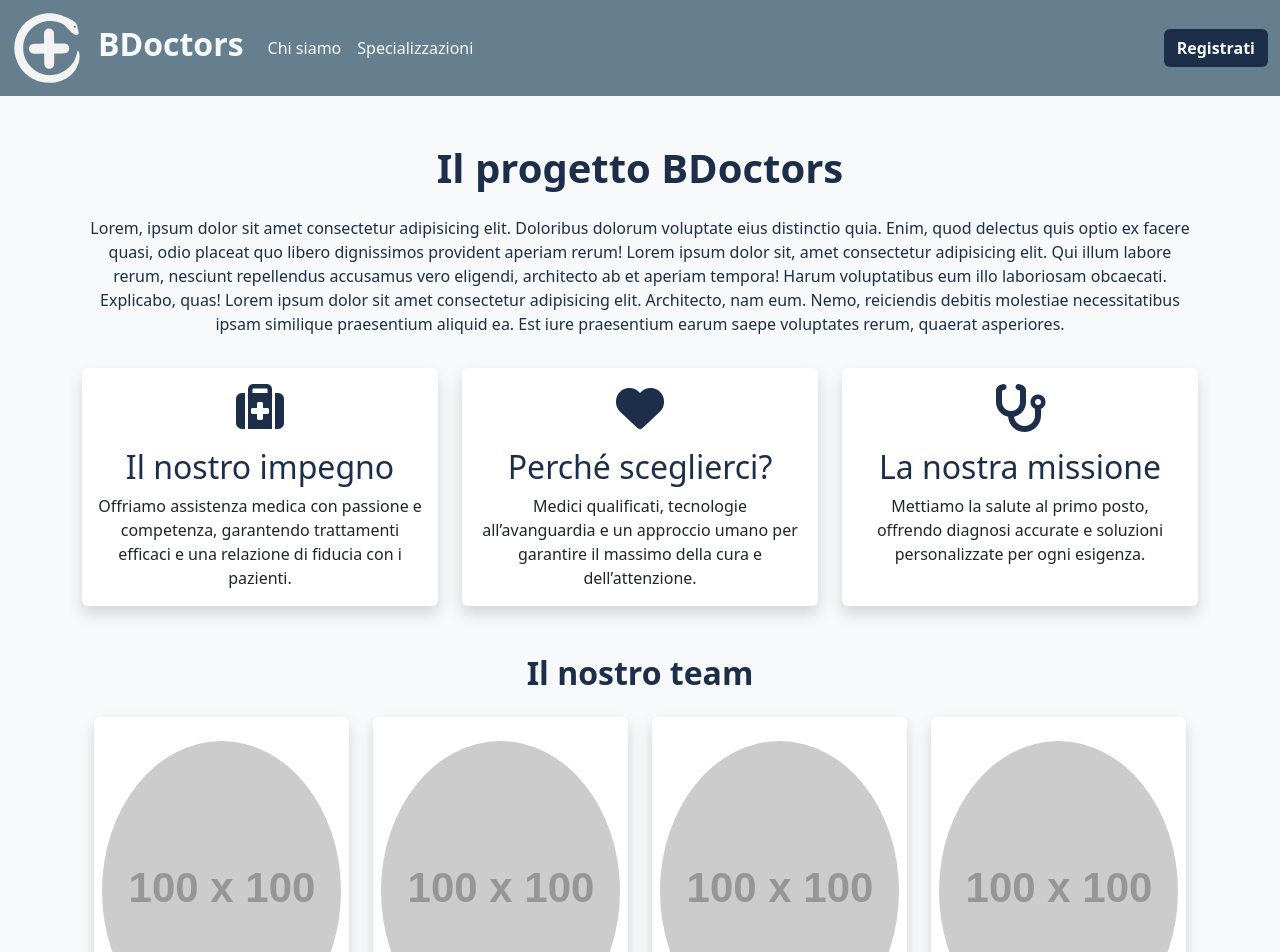
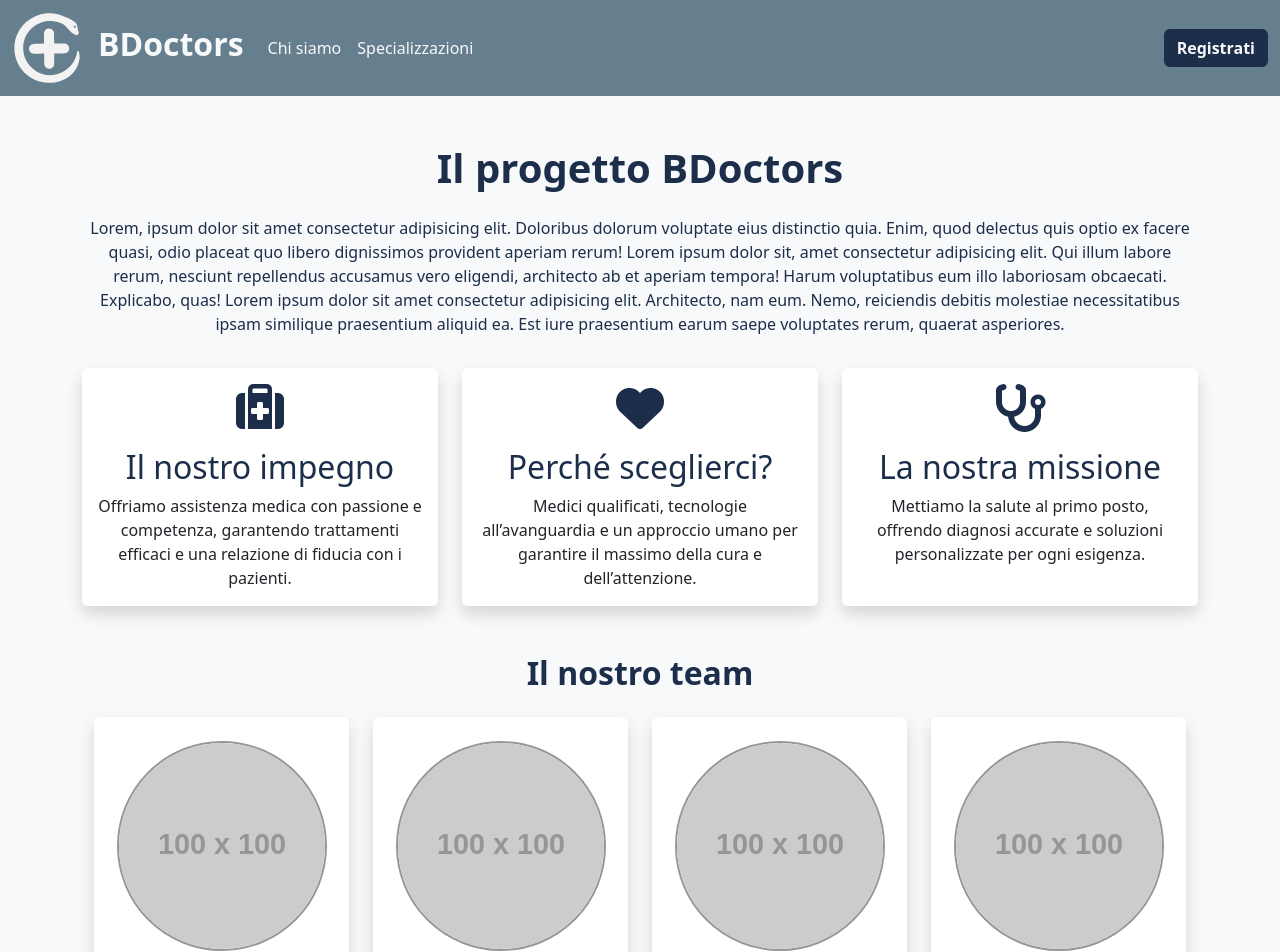
Before and after one commit to DanielaEsposito/doctors-frontend, a React (Vite) app: page /about in a window 1280 px wide. Shown: the top 952 px of the page. Built offline with nearby package versions, Linux system fonts and the light colour scheme.

Commit message:
nicer-about-img

```diff
--- a/src/assets/css/index.css
+++ b/src/assets/css/index.css
@@ -226,3 +226,14 @@ textarea.form-control {
 .doctor-show-img {
   width: 500px;
 }
+
+/* about page */
+
+.round-image-hp-about {
+  width: 210px;
+  height: 210px;
+  border-radius: 50%;
+  overflow: hidden;
+  object-fit: cover;
+  border: 2px solid rgb(150, 150, 150);
+}
--- a/src/pages/AboutPage.jsx
+++ b/src/pages/AboutPage.jsx
@@ -79,7 +79,7 @@ export default function AboutPage() {
               <div className="card h-100 p-2 border-0 shadow text-center">
                 <img
                   src="https://placehold.co/100x100"
-                  className="card-img-top rounded-circle mx-auto mt-3"
+                  className="card-img-top img-fluid round-image-hp-about mx-auto mt-3"
                   alt="Dottore 1"
                 />
                 <div className="card-body my-2">
@@ -92,7 +92,7 @@ export default function AboutPage() {
               <div className="card h-100 p-2 border-0 shadow text-center">
                 <img
                   src="https://placehold.co/100x100"
-                  className="card-img-top rounded-circle mx-auto mt-3"
+                  className="card-img-top img-fluid round-image-hp-about mx-auto mt-3"
                   alt="Dottoressa 2"
                 />
                 <div className="card-body my-2">
@@ -105,7 +105,7 @@ export default function AboutPage() {
               <div className="card h-100 p-2 border-0 shadow text-center">
                 <img
                   src="https://placehold.co/100x100"
-                  className="card-img-top rounded-circle mx-auto mt-3"
+                  className="card-img-top img-fluid round-image-hp-about mx-auto mt-3"
                   alt="Dottore 3"
                 />
                 <div className="card-body my-2">
@@ -118,7 +118,7 @@ export default function AboutPage() {
               <div className="card h-100 border-0 p-2 shadow text-center">
                 <img
                   src="https://placehold.co/100x100"
-                  className="card-img-top rounded-circle mx-auto mt-3"
+                  className="card-img-top img-fluid round-image-hp-about mx-auto mt-3"
                   alt="Dottore 4"
                 />
                 <div className="card-body my-2">
```
